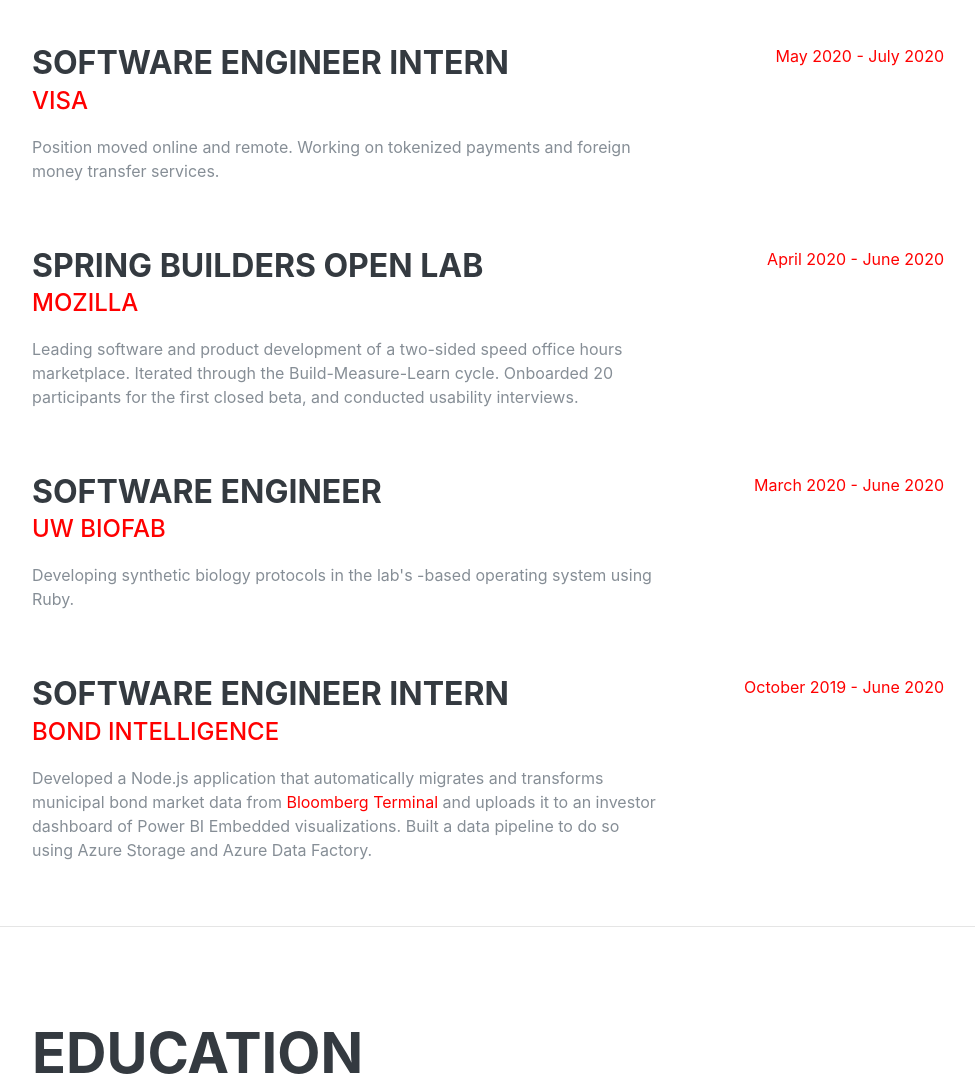
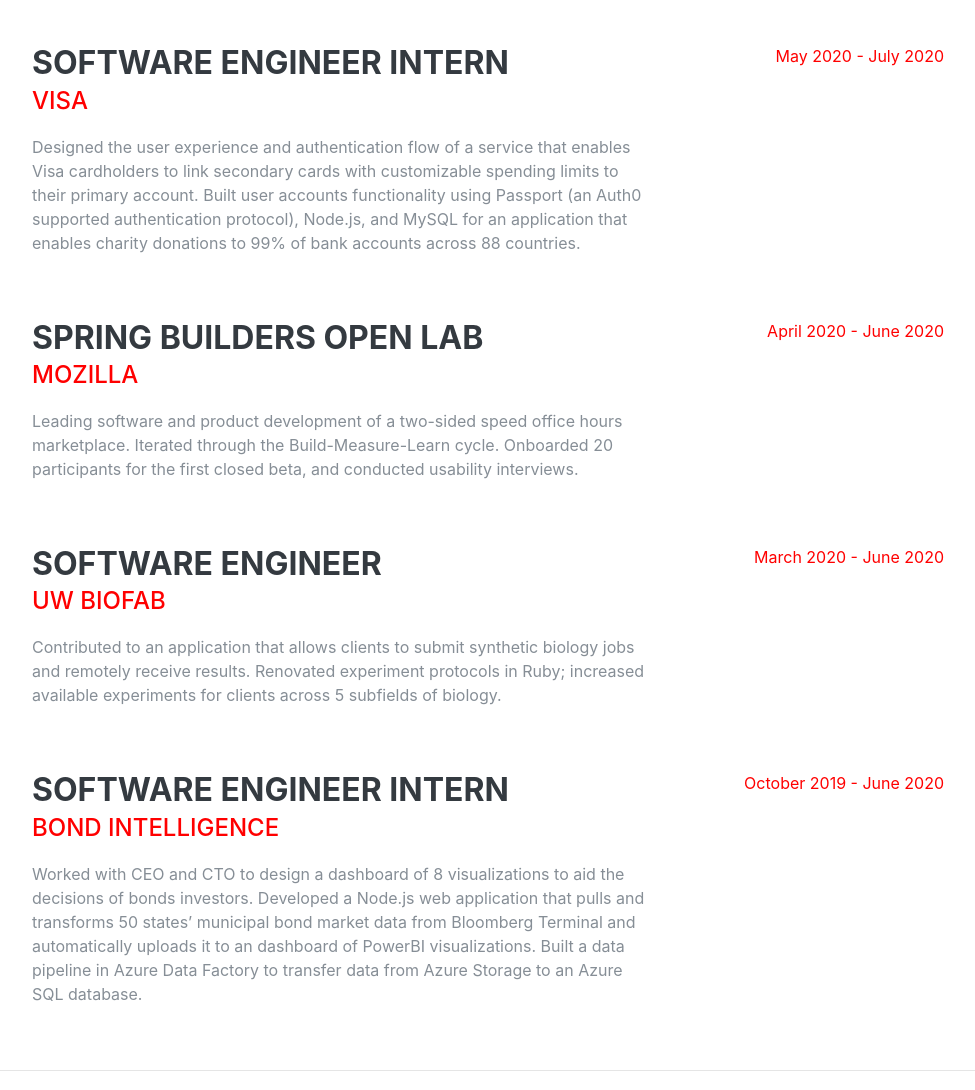
Before and after one commit to rishikavikondala/rishikavikondala.github.io, a plain HTML site: page index.html in a window 1280 px wide. Shown: the part 920-2010 px from the top of the page, without its empty margins (288-1263 px from the left). Drawn offline with Linux system fonts and the light colour scheme; a web font is replaced by a local one.

Commit message:
Update index.html

```diff
--- a/index.html
+++ b/index.html
@@ -106,7 +106,8 @@
           <div class="resume-content">
             <h3 class="mb-0">Software Engineer Intern</h3>
             <div class="subheading mb-3"><a href="http://www.visa.com/">Visa</a></div>
-            <p>Position moved online and remote. Working on tokenized payments and foreign money transfer services.</p>
+            <p>Designed the user experience and authentication flow of a service that enables Visa cardholders to link secondary cards with customizable spending limits to their primary account.
+              Built user accounts functionality using Passport (an Auth0 supported authentication protocol), Node.js, and MySQL for an application that enables charity donations to 99% of bank accounts across 88 countries.</p>
           </div>
           <div class="resume-date text-md-right">
             <span class="text-primary">May 2020 - July 2020</span>
@@ -129,8 +130,8 @@
           <div class="resume-content">
             <h3 class="mb-0">Software Engineer</h3>
             <div class="subheading mb-3"><a href="http://www.uwbiofab.org/">UW BIOFAB</a></div>
-            <p>Developing synthetic biology protocols in the lab's
-              -based operating system using Ruby.</p>
+            <p>Contributed to an application that allows clients to submit synthetic biology jobs and remotely receive results.
+              Renovated experiment protocols in Ruby; increased available experiments for clients across 5 subfields of biology.</p>
           </div>
           <div class="resume-date text-md-right">
             <span class="text-primary">March 2020 - June 2020</span>
@@ -141,10 +142,9 @@
           <div class="resume-content">
             <h3 class="mb-0">Software Engineer Intern</h3>
             <div class="subheading mb-3"><a href="https://bondintelligence.us/">Bond Intelligence</a></div>
-            <p>Developed a Node.js application that automatically migrates and transforms municipal bond market data from
-              <a href="https://www.bloomberg.com/professional/solution/bloomberg-terminal/">Bloomberg Terminal</a>
-              and uploads it to an investor dashboard of Power BI Embedded visualizations.
-              Built a data pipeline to do so using Azure Storage and Azure Data Factory. </p>
+            <p>Worked with CEO and CTO to design a dashboard of 8 visualizations to aid the decisions of bonds investors.
+              Developed a Node.js web application that pulls and transforms 50 states’ municipal bond market data from Bloomberg Terminal and automatically uploads it to an dashboard of PowerBI visualizations.
+              Built a data pipeline in Azure Data Factory to transfer data from Azure Storage to an Azure SQL database. </p>
           </div>
           <div class="resume-date text-md-right">
             <span class="text-primary">October 2019 - June 2020</span>
@@ -168,6 +168,7 @@
             <i>Upcoming Autumn 2020 Coursework</i>
               <ul>
                 <li>Interactive Information Visualization (INFO 474)</li>
+                <li>Client Side Development (INFO 340)</li>
                 <li>Information Assurance and Cybersecurity (INFO 310)</li>
               </ul>
             <i>Current Relevant Coursework</i>
```
